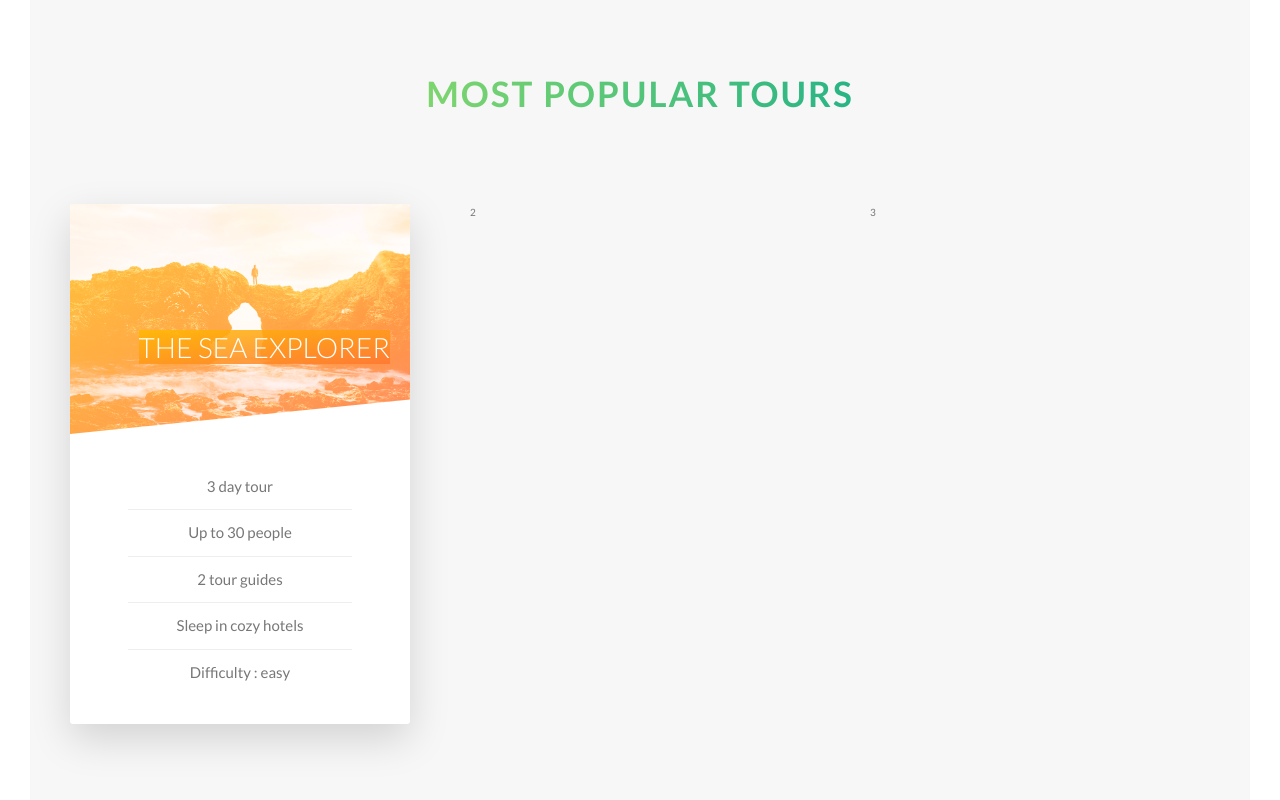
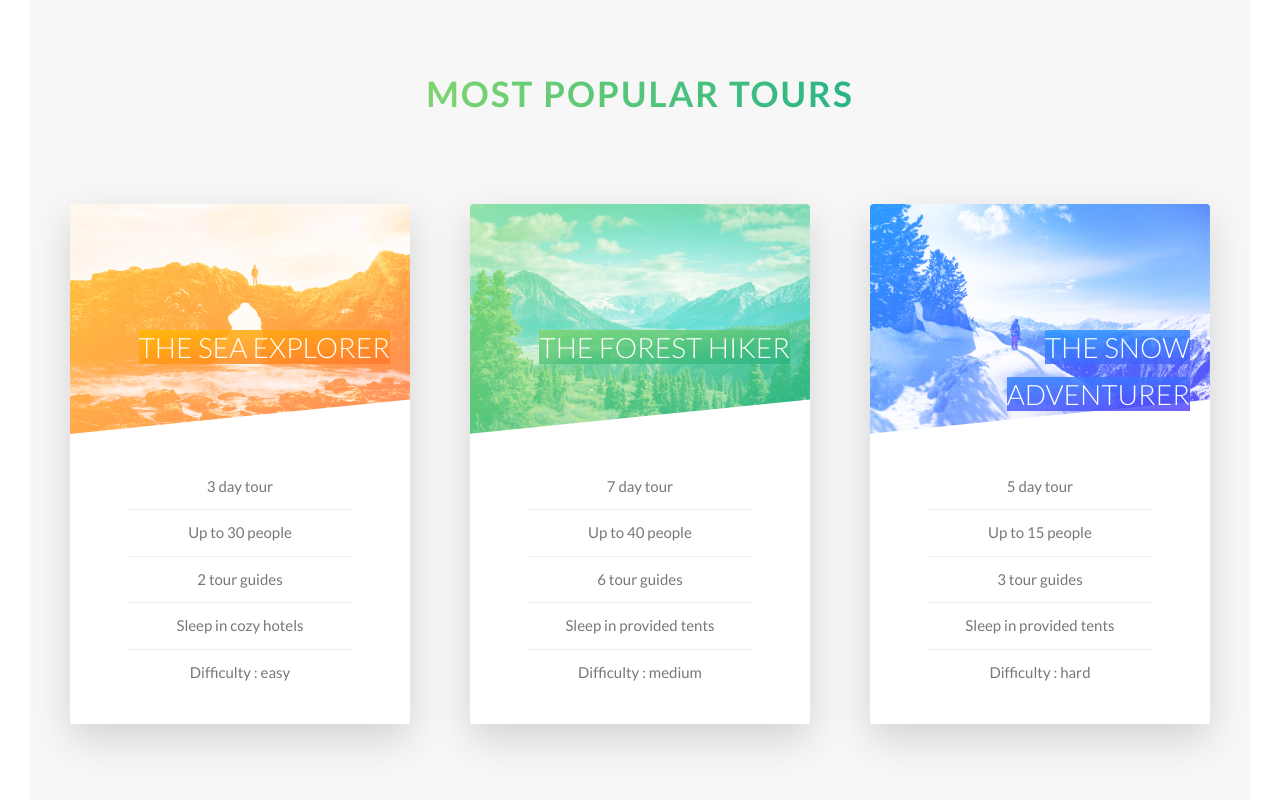
Before and after one commit to khonoridez/U-Sass, a website: page index.html in a window 1280 px wide. Shown: the part 2298-3098 px from the top of the page. Drawn offline with Linux system fonts and the light colour scheme.

Commit message:
Implement remaining 2 rotating cards

```diff
--- a/index.html
+++ b/index.html
@@ -142,11 +142,69 @@
                     </div>
 
                     <div class="col-1-of-3">
-                        2
+                        <div class="card">
+                            <div class="card__side card__side--front">
+                                <div class="card__picture card__picture--2">
+                                    &nbsp;
+                                </div>
+                                <h4 class="card__heading">
+                                    <span class="card__heading-span--2">
+                                        The Forest Hiker
+                                    </span>
+                                </h4>
+                                <div class="card__details">
+                                    <ul>
+                                        <li>7 day tour</li>
+                                        <li>Up to 40 people</li>
+                                        <li>6 tour guides</li>
+                                        <li>Sleep in provided tents</li>
+                                        <li>Difficulty : medium</li>
+                                    </ul>
+                                </div>
+                            </div>
+                            <div class="card__side card__side--back card__side--back-2">
+                                <div class="card__cta">
+                                    <div class="card__price-box">
+                                        <p class="card__price-only">Only</p>
+                                        <p class="card__price-value">$497</p>
+                                    </div>
+                                    <a href="" class="btn btn--white">Book now</a>
+                                </div>
+                            </div>
+                        </div>
                     </div>
 
                     <div class="col-1-of-3">
-                        3
+                        <div class="card">
+                            <div class="card__side card__side--front">
+                                <div class="card__picture card__picture--3">
+                                    &nbsp;
+                                </div>
+                                <h4 class="card__heading">
+                                    <span class="card__heading-span--3">
+                                        The Snow Adventurer
+                                    </span>
+                                </h4>
+                                <div class="card__details">
+                                    <ul>
+                                        <li>5 day tour</li>
+                                        <li>Up to 15 people</li>
+                                        <li>3 tour guides</li>
+                                        <li>Sleep in provided tents</li>
+                                        <li>Difficulty : hard</li>
+                                    </ul>
+                                </div>
+                            </div>
+                            <div class="card__side card__side--back card__side--back-3">
+                                <div class="card__cta">
+                                    <div class="card__price-box">
+                                        <p class="card__price-only">Only</p>
+                                        <p class="card__price-value">$897</p>
+                                    </div>
+                                    <a href="" class="btn btn--white">Book now</a>
+                                </div>
+                            </div>
+                        </div>
                     </div>
                 </div>
 
--- a/sass/components/_card.scss
+++ b/sass/components/_card.scss
@@ -73,11 +73,13 @@
         }
 
         &--2 {
-            background-image: url("../img/nat-5.jpg");
+            background-image: linear-gradient(to right bottom, $color-primary-light, $color-primary-dark),
+            url("../img/nat-6.jpg");
         }
 
         &--3 {
-            background-image: url("../img/nat-5.jpg");
+            background-image: linear-gradient(to right bottom, $color-tertiary-light, $color-tertiary-dark),
+            url("../img/nat-7.jpg");
         }
     }
 
@@ -102,6 +104,18 @@
             background-image: linear-gradient(to right bottom,
             rgba($color-secondary-light , .85),
             rgba($color-secondary-dark, .85));
+        }
+
+        &--2 {
+            background-image: linear-gradient(to right bottom,
+            rgba($color-primary-light , .85),
+            rgba($color-primary-dark, .85));
+        }
+
+        &--3 {
+            background-image: linear-gradient(to right bottom,
+            rgba($color-tertiary-light , .85),
+            rgba($color-tertiary-dark, .85));
         }
     }
 
```
Also changed, not shown: css/style.css.
